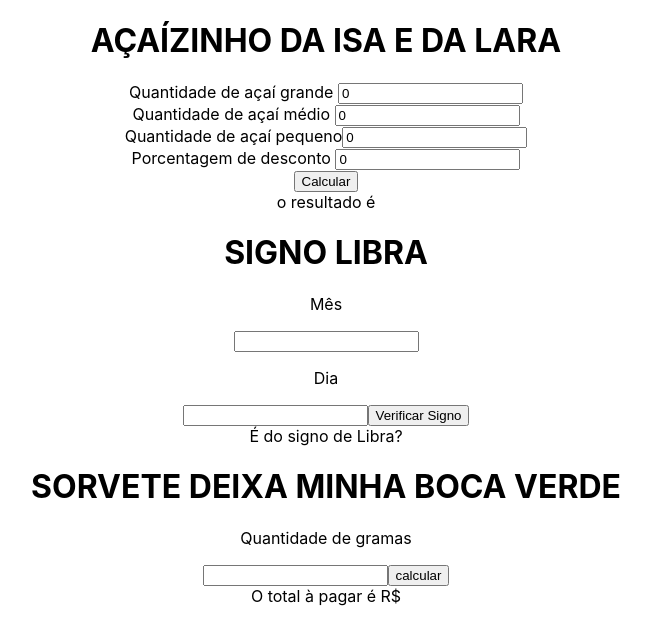
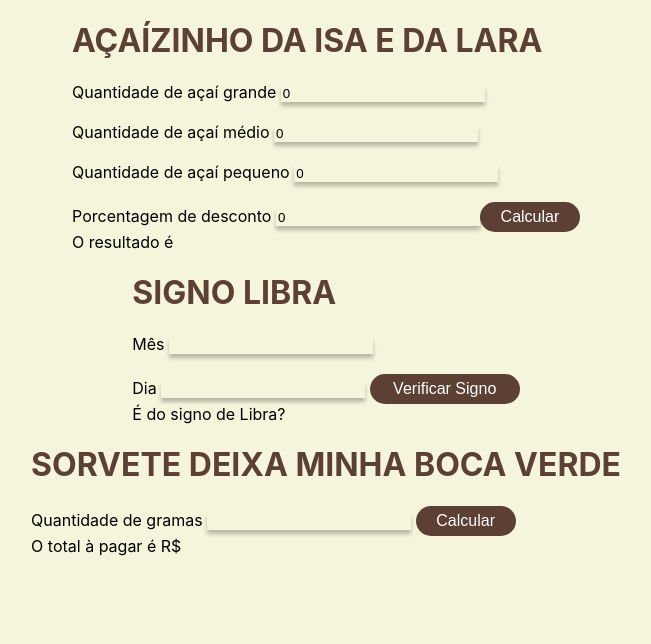
Before and after one commit to IsabellaAlvesCosta/provalogica, a React (Create React App) app: page / in a window 1280 px wide. Shown: the top 644 px of the page, without its empty margins (314-965 px from the left). Built offline with nearby package versions, Linux system fonts and the light colour scheme.

Commit message:
css feito

```diff
--- a/src/App.css
+++ b/src/App.css
@@ -1,38 +1,44 @@
-.App {
-  text-align: center;
+*{
+  background-color: #f5f5dc;
+
 }
 
-.App-logo {
-  height: 40vmin;
-  pointer-events: none;
+h1{
+  color: #5C4033;
 }
 
-@media (prefers-reduced-motion: no-preference) {
-  .App-logo {
-    animation: App-logo-spin infinite 20s linear;
-  }
-}
-
-.App-header {
-  background-color: #282c34;
-  min-height: 100vh;
+.App{
   display: flex;
   flex-direction: column;
   align-items: center;
-  justify-content: center;
-  font-size: calc(10px + 2vmin);
-  color: white;
 }
 
-.App-link {
-  color: #61dafb;
+.calcular-botao{
+  color: #fff;
+  background-color: #5C4033;
+  width: 100px;
+  height: 30px;
+  font-size: 16px;
+  border-radius: 30px;
+  border: none;
 }
 
-@keyframes App-logo-spin {
-  from {
-    transform: rotate(0deg);
-  }
-  to {
-    transform: rotate(360deg);
-  }
+.botao-signo{
+  color: #fff;
+  background-color: #5C4033;
+  width: 150px;
+  height: 30px;
+  font-size: 16px;
+  border-radius: 30px;
+  border: none;
 }
+
+input{
+  width: 200px;
+  border: none;
+  box-shadow: 0px 4px 4px rgba(0, 0, 0, 0.25);
+}
+
+.acai{
+
+}
--- a/src/App.js
+++ b/src/App.js
@@ -19,8 +19,6 @@ function App() {
   function Calcular(){
     let total = pequeno * 13.50  + medio * 15 + grande * 17.50;
     let desconto = total * desc/100
-
-
     let final = total - desconto
     setResul(final);
     }
@@ -58,46 +56,50 @@ function App() {
 
     return(
     <div className="App">
+      <div className='acai'>
       <h1>AÇAÍZINHO DA ISA E DA LARA</h1>
-      <div>
         <div>
           Quantidade de açaí grande <input type='number'  value={grande} onChange={e => setGrande(Number(e.target.value))}/>
         </div>
+        <br></br>
         <div>
           Quantidade de açaí médio <input type='number'  value={medio} onChange={e => setMedio(Number(e.target.value))} />
         </div>
+        <br></br>
         <div>
-          Quantidade de açaí pequeno<input type='number'  value={pequeno} onChange={e => setPequeno(Number(e.target.value))}/>
+          Quantidade de açaí pequeno <input type='number'  value={pequeno} onChange={e => setPequeno(Number(e.target.value))}/>
         </div>
+        <br></br>
         <div>
-          Porcentagem de desconto <input type='number'  value={desc} onChange={e => setDesc(Number(e.target.value))}/>
+          Porcentagem de desconto <input type='number'  value={desc} onChange={e => setDesc(Number(e.target.value))}/><button onClick={Calcular} className='calcular-botao'>Calcular</button>
         </div>
-        <button onClick={Calcular}>Calcular</button>
-        <div>
-          o resultado é {resul}
-        </div>
+
+        <span >
+          O resultado é {resul}
+        </span>
+
       </div>
       <div>
       <h1>SIGNO LIBRA</h1>
-      <p>Mês</p>
-      <input type='text' value={ mes } onChange={e => setMes (e.target.value)} />
+      <div>
+        Mês <input type='text' value={ mes } onChange={e => setMes (e.target.value)} />
+      </div>
+      <br></br>
+      <div>
+        Dia <input type='number' value={ dia }    onChange= {e => setDia (e.target.value)} /> <button onClick={verificarClick} className='botao-signo'>
+        Verificar Signo
+        </button>
 
-      <p>Dia</p>
-      <input type='number' value={ dia }    onChange= {e => setDia (e.target.value)} />
-
-      <button onClick={verificarClick} >Verificar Signo</button>
-
+      </div>
       <div>
           <span>É do signo de Libra? {resultado}</span>
       </div>
     </div>
         <div>
                 <h1>SORVETE DEIXA MINHA BOCA VERDE</h1>
-                <p> Quantidade de gramas </p>
-                <input type='number' value={gramas} onChange={e => setGramas(e.target.value)} />
-
-                <button onClick={calcularClick}> calcular</button>
-
+                <div>
+                   Quantidade de gramas     <input type='number' value={gramas} onChange={e => setGramas(e.target.value)} /> <button onClick={calcularClick} className='calcular-botao'> Calcular</button>
+                </div>
                 <div>
                     <span>O total à pagar é R$ {resposta}  </span>
                 </div>
```
